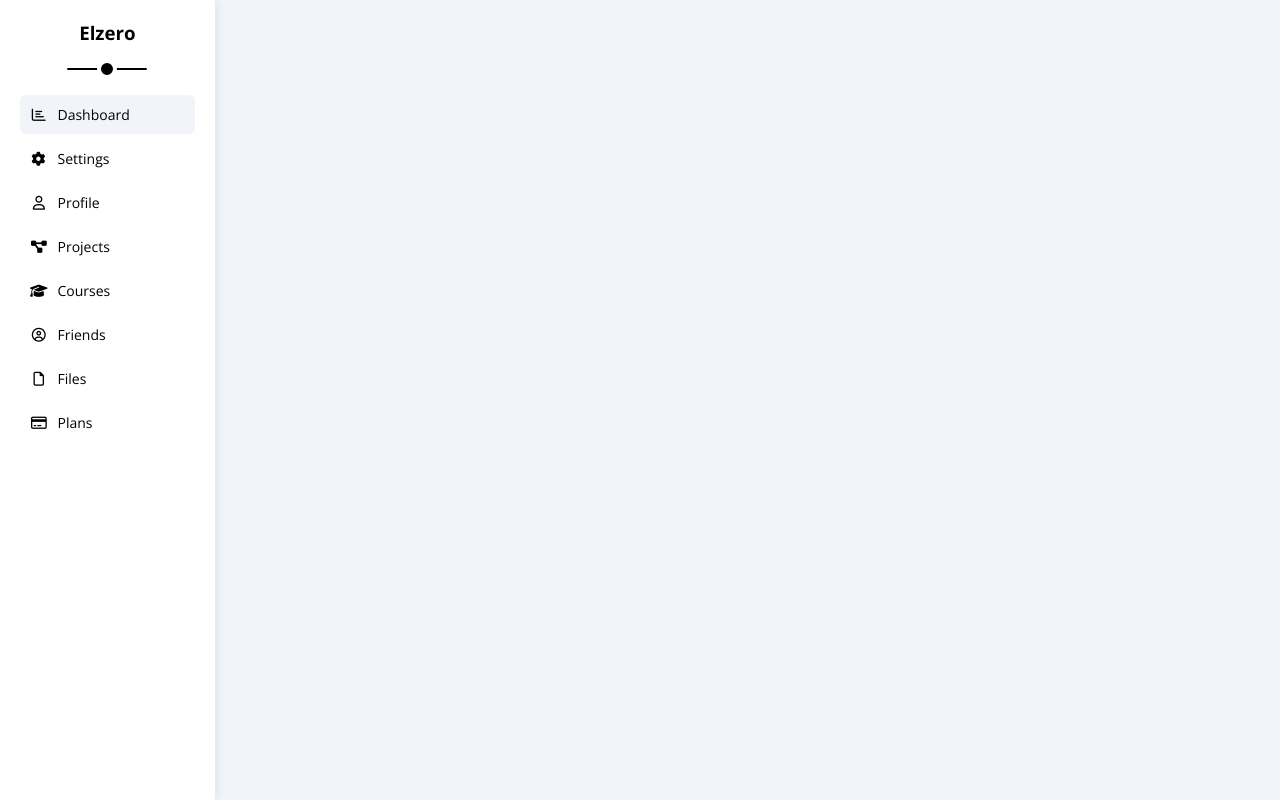
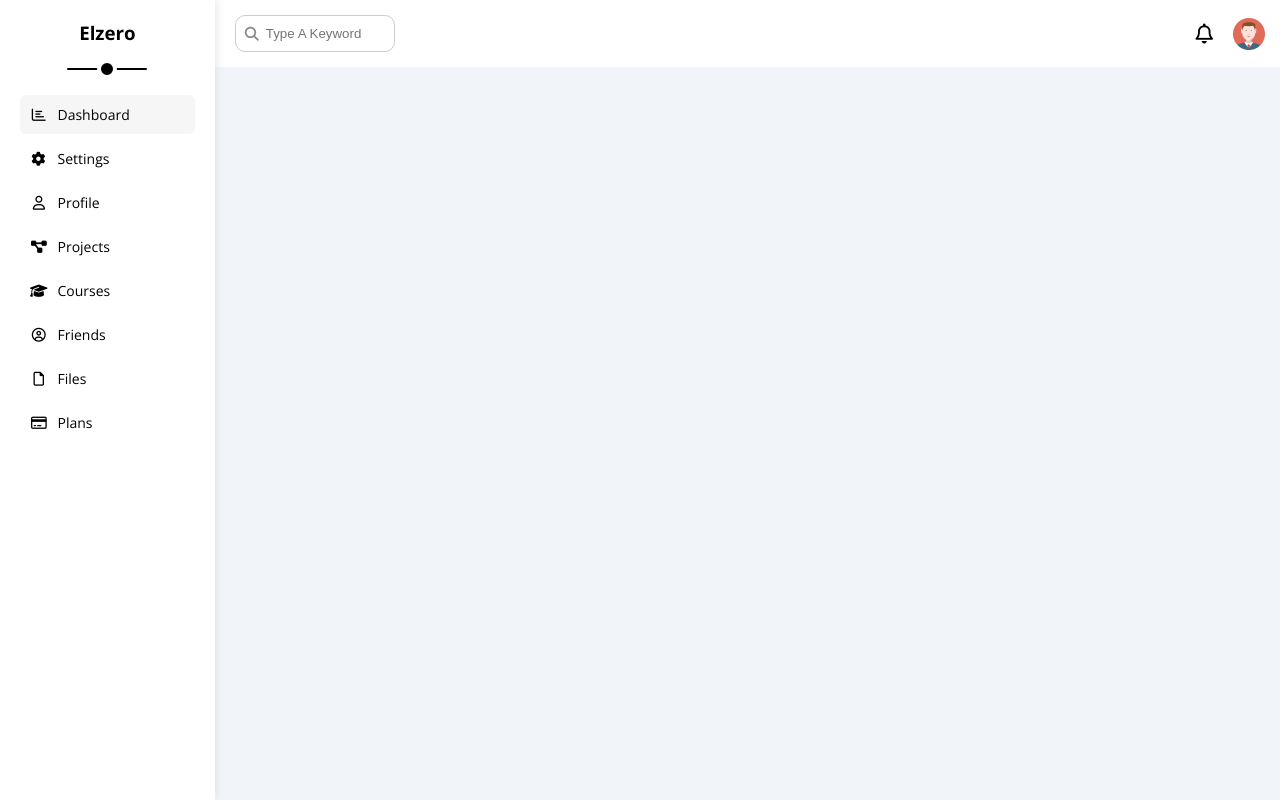
Before and after one commit to OuTy511/Dashboard, a plain HTML site: page index.html in a window 1280 px wide. Drawn offline with nearby package versions, Linux system fonts and the light colour scheme.

Commit message:
Add Header

```diff
--- a/css/master.css
+++ b/css/master.css
@@ -94,7 +94,7 @@ a {
 
 .sidebar ul li a.active,
 .sidebar ul li a:hover {
-    background-color: #f1f5f9;
+    background-color: #f6f6f6;
 }
 
 @media (max-width:767px) {
@@ -124,3 +124,43 @@ a {
 }
 
 /* End Sidebar */
+/* Start Header */
+.header .search::before {
+    font-family: var(--fa-style-family-classic);
+    content: "\f002";
+    font-weight: 900;
+    position: absolute;
+    left: 15px;
+    top: 50%;
+    transform: translateY(-50%);
+    font-size: 14px;
+    color: var(--grey-color);
+}
+
+.header .search input {
+    border: 1px solid #ccc;
+    border-radius: 10px;
+    margin-left: 5px;
+    padding-left: 30px;
+    width: 160px;
+    transition: width 0.3s;
+    outline: none;
+}
+
+.header .search input:focus {
+    width: 180px;
+}
+
+.header .search input::placeholder {
+    transition: 0.3s;
+}
+
+.header .search input:focus::placeholder {
+    opacity: 0;
+}
+
+.header .icons img {
+    width: 32px;
+}
+
+/* End Header */
--- a/index.html
+++ b/index.html
@@ -71,7 +71,19 @@
                 </li>
             </ul>
         </div>
-        <div class="content w-full"></div>
+        <div class="content w-full">
+            <div class="header d-flex space-between p-15 bg-white">
+                <div class="search p-relative">
+                    <input class="p-10" type="search" placeholder="Type A Keyword">
+                </div>
+                <div class="icons center-flex gap-20">
+                    <div class="notifaction">
+                        <i class="fa-regular fa-bell fa-lg"></i>
+                    </div>
+                    <img src="imgs/avatar.png" alt="">
+                </div>
+            </div>
+        </div>
     </div>
 </body>
 
```
